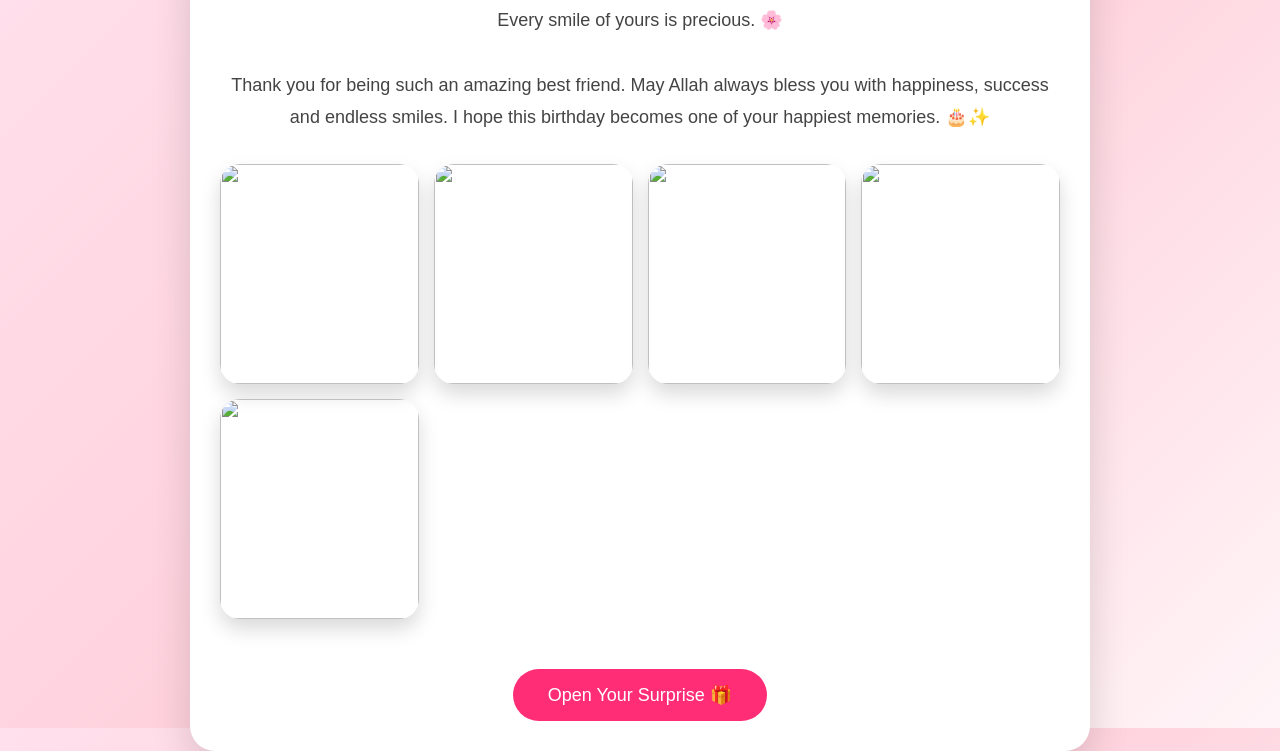
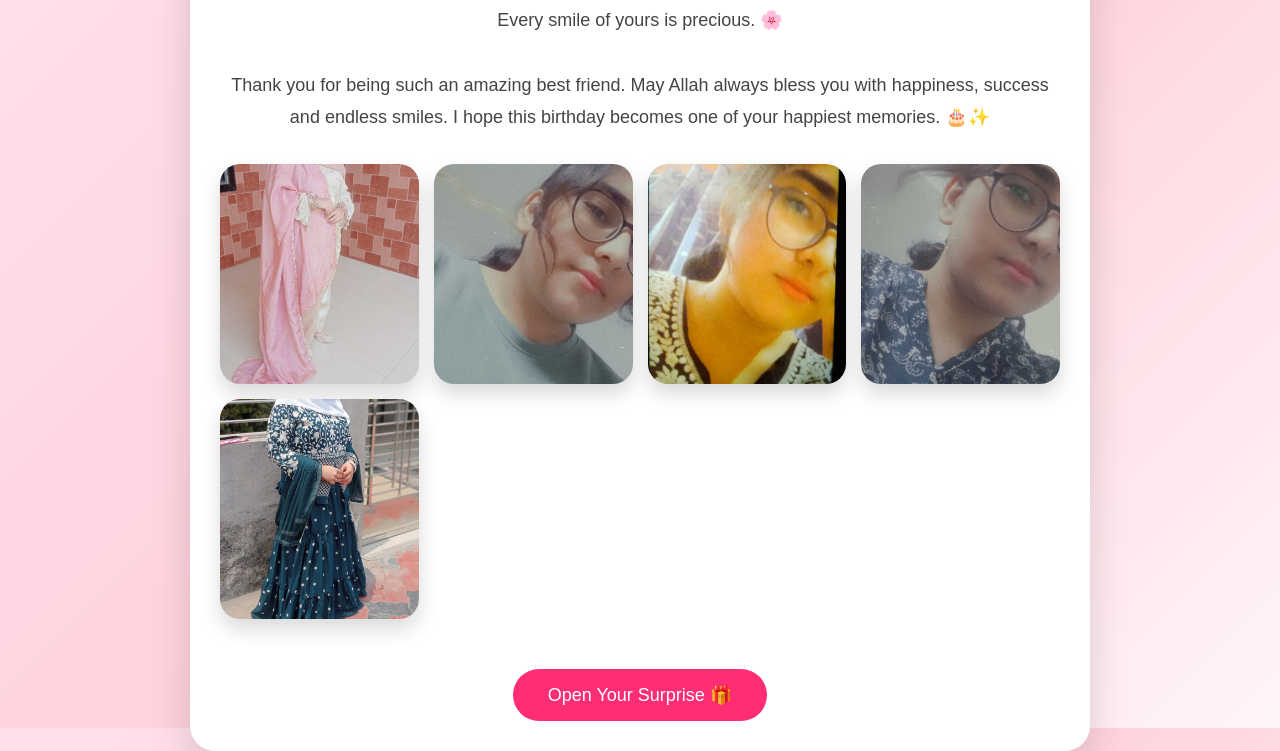
Before and after one commit to varachhiya18-png/birthday-for-sumera1, a plain HTML site: page memories.html in a window 1280 px wide. Shown: the part 72-823 px from the top of the page. Drawn offline with Linux system fonts and the light colour scheme.

Commit message:
Update image source paths in memories.html

```diff
--- a/memories.html
+++ b/memories.html
@@ -69,11 +69,11 @@ I hope this birthday becomes one of your happiest memories. 🎂✨
 </p>
 
 <div class="gallery">
-<img src="images/photo1.jpeg">
-<img src="images/photo2.jpeg">
-<img src="images/photo3.jpeg">
-<img src="images/photo4.jpeg">
-<img src="images/photo5.jpeg">
+<img src="photo1.jpeg">
+<img src="photo2.jpeg">
+<img src="photo3.jpeg">
+<img src="photo4.jpeg">
+<img src="photo5.jpeg">
 </div>
 
 <a href="surprise.html" class="btn">
```
